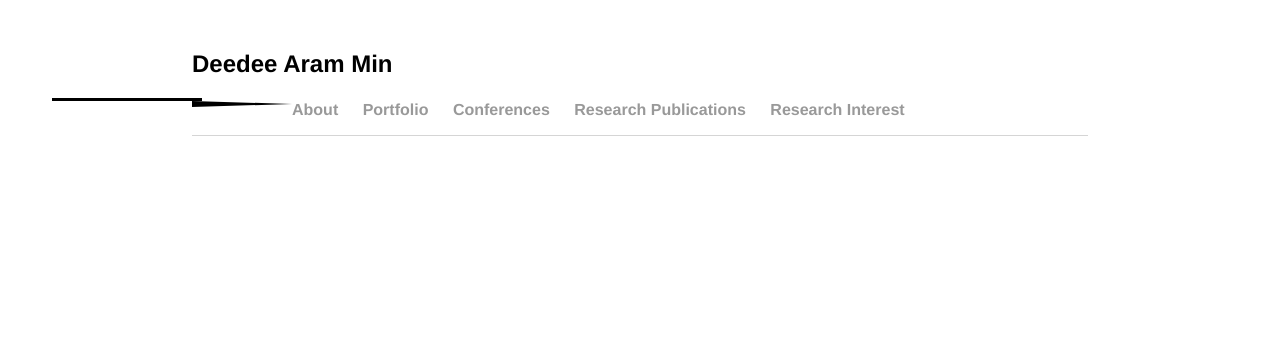
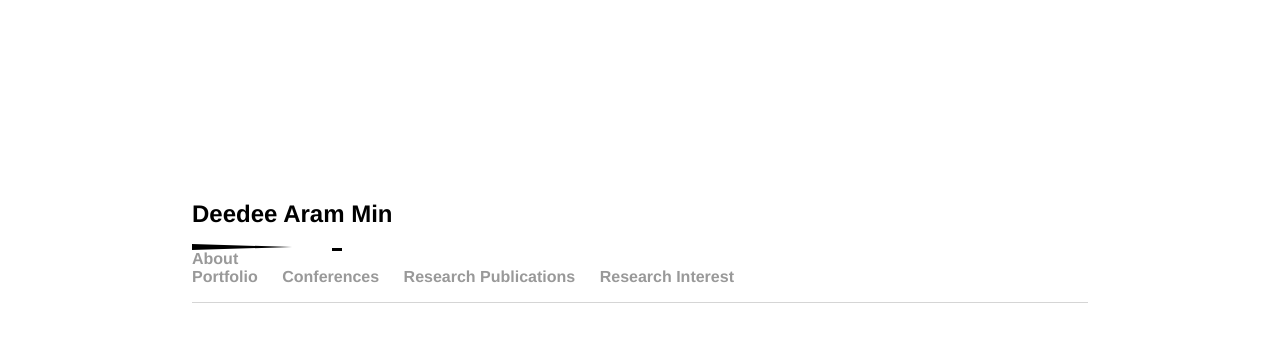
Before and after one commit to mindeed/mindeed.github.io, a Jekyll site: the page built from index.html, in a window 1280 px wide. Shown: the top 342 px of the page. Built offline with Jekyll 4.4.1, drawn with Linux system fonts in a browser that asks for light colours.

Commit message:
Update main.css

```diff
--- a/css/main.css
+++ b/css/main.css
@@ -1,16 +1,16 @@
 body {
    margin: 50px auto;
     width: 70%;
-    margin-top: 50px;
+    margin-top: 200px;
 }
 
 .arrow {
-  width: 10px;
+  width: 150px;
 }
 
 .line {
   margin-top: 4px;
-  width: 150px;
+  width: 10px;
   background: #000000;
   height: 3px;
   float: right;
```
